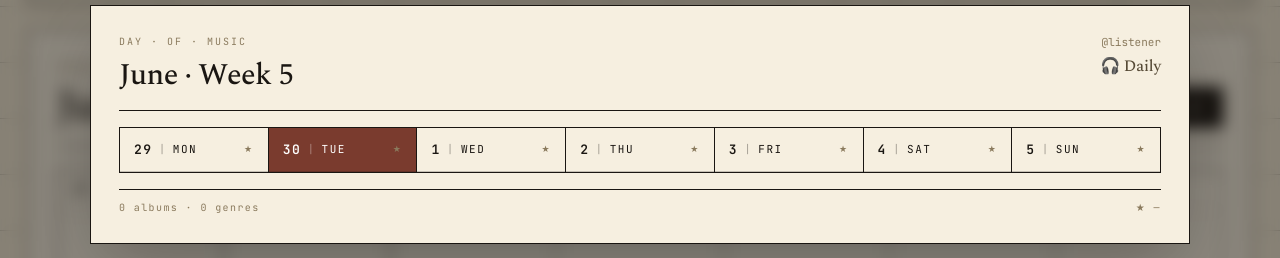
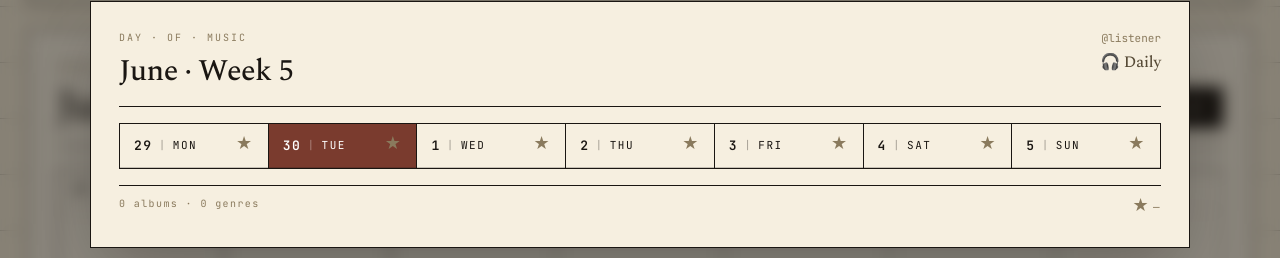
Before and after one commit to hit-that-drum/day-of-music, a Next.js app: page /week in a window 1280 px wide. Both pictures are taken after a click on the button "Share week". Shown: the part 273-531 px from the top of the page. Built offline with nearby package versions, Linux system fonts and the light colour scheme; no server answers; what i18n-iso-countries would draw is missing.

Commit message:
[feature/260529-styling] change star styling

```diff
--- a/src/components/day-of-music/month-share-card.tsx
+++ b/src/components/day-of-music/month-share-card.tsx
@@ -156,7 +156,10 @@ export function MonthShareCard({
             <div>
               {monthAlbums.length} albums · {genreCount} genres
             </div>
-            <div>★ {avg}</div>
+            <div className="dom-day-album-rating">
+              <span>★</span>
+              {avg}
+            </div>
           </div>
         </div>
         <div className="dom-share-actions">
--- a/src/components/day-of-music/share-card.tsx
+++ b/src/components/day-of-music/share-card.tsx
@@ -8,7 +8,6 @@ import { useRef } from "react";
 
 import {
   DOW,
-  DOW_KO,
   MONTHS_LONG,
   fmtDate,
   weekOfMonth,
@@ -149,7 +148,10 @@ export function ShareCard({
             <div>
               {week.length} albums · {genreCount} genres
             </div>
-            <div>★ {avg}</div>
+            <div className="dom-day-album-rating">
+              <span>★</span>
+              {avg}
+            </div>
           </div>
         </div>
         <div className="dom-share-actions">
--- a/src/styles/day-of-music.css
+++ b/src/styles/day-of-music.css
@@ -741,9 +741,22 @@
   color: var(--ink);
 }
 .dom-day-album-rating {
-  font-size: 9px;
+  display: inline-flex;
+  align-items: center;
+  align-self: center;
+  gap: 3px;
+  font-size: 11px;
+  line-height: 1;
   margin-left: auto;
   color: var(--ink3);
+}
+.dom-day-album-rating > span,
+.dom-month-cal-rating-star {
+  display: inline-flex;
+  align-items: center;
+  font-size: 18px;
+  line-height: 1;
+  padding-bottom: 5px;
 }
 .dom-day[data-today="1"] .dom-day-hd {
   background-color: var(--accent);
```
